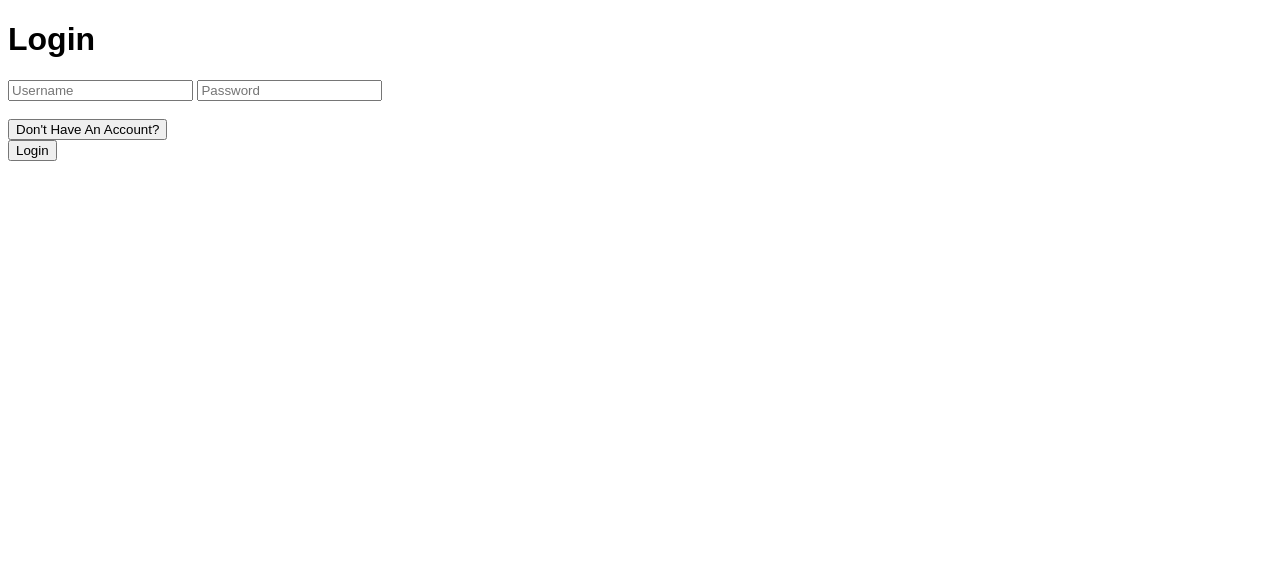
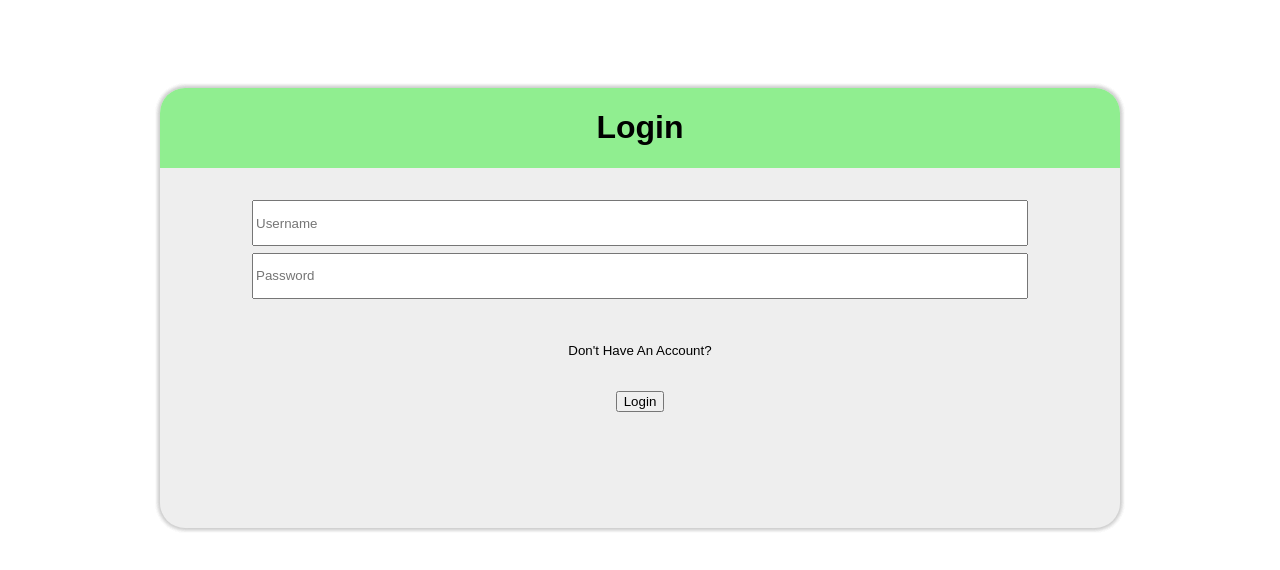
Before and after one commit to SalladShooter/Sign-In-Log-In-Page, a plain HTML site: page index.html in a window 1280 px wide. Drawn offline with Linux system fonts and the light colour scheme.

Commit message:
Update style.css

```diff
--- a/style.css
+++ b/style.css
@@ -1,5 +1,52 @@
 html {
+  height: 100%;
   width: 100%;
-  height: 100%;
   font-family: Arial;
 }
+
+.center {
+  text-align: center;
+  margin: 0;
+  position: absolute;
+  left: 50%;
+  -ms-transform: translateX(-50%);
+  transform: translateX(-50%);
+}
+
+.top {
+  background-color: lightgreen;
+  width: 75vw;
+  border-top-left-radius: 25px;
+  border-top-right-radius: 25px;
+}
+
+.card {
+  margin-top: 5em;
+  box-shadow: 0 0 5px #ccc, 0 0 5px #ccc, 0 0 5px #ccc, 0 0 5px #ccc;
+  background-color: #eee;
+  width: 75vw;
+  height: 55vh;
+  border-radius: 25px;
+}
+
+.LargelineBreak {
+  margin-top: 7em;
+}
+
+.SmalllineBreak {
+  margin-top: 2em;
+}
+
+input {
+  margin: 0.5em;
+  display: block;
+  margin-left: auto;
+  margin-right: auto;
+  width: 60vw;
+  height: 5vh;
+}
+
+.noButton {
+  background-color: transparent;
+  border: 0;
+}
```
